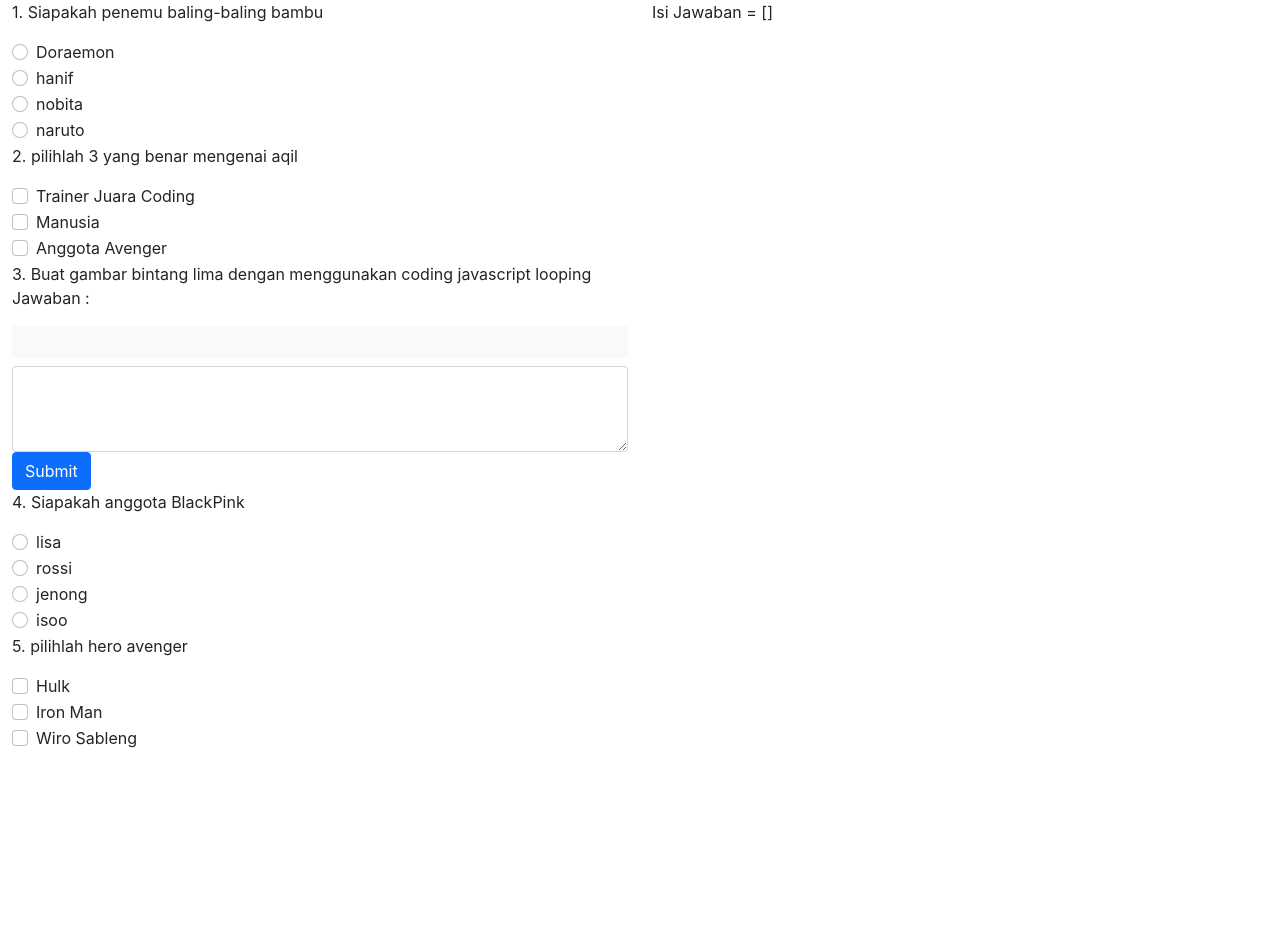
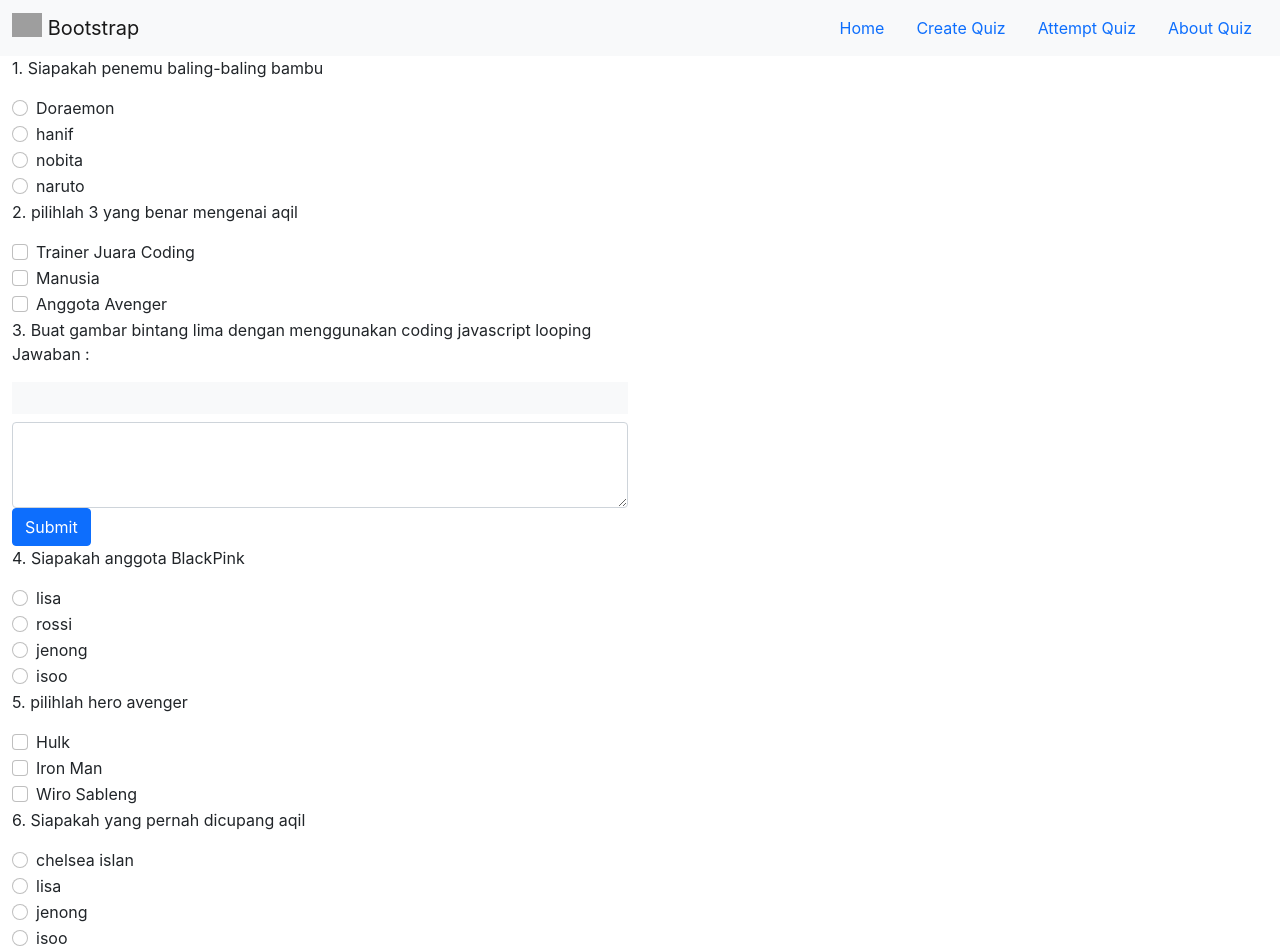
Before and after one commit to dewabrata/Batch7Questioner, a React (Create React App) app: page / in a window 1280 px wide. Before the commit the page ends 800 px from the top, so only its background shows below. Built offline with nearby package versions, Linux system fonts and the light colour scheme; grey boxes are pictures that could not be loaded.

Commit message:
update ui

```diff
--- a/src/App.js
+++ b/src/App.js
@@ -4,6 +4,7 @@ import React, { Component } from 'react'
 import TextArea from './component/TextArea';
 import RadioButton from './component/RadioButton';
 import CheckBox from './component/CheckBox';
+import ResultNilai from './component/ResultNilai';
 
 class App extends Component {
 
@@ -22,7 +23,7 @@ class App extends Component {
     newJawaban.push(jawaban);
 
     let hasilJawaban = this.kalkulasiNilai(newJawaban);
-    console.log(hasilJawaban)
+    hasilJawaban.sort((a, b) => a.soal_no - b.soal_no)
 
     this.setState({ jawabanSoal: newJawaban, hasilJawabanSoal: hasilJawaban });
 
@@ -90,7 +91,31 @@ class App extends Component {
 
   render() {
     return (
+      <div>
+
+        <nav className="navbar navbar-light bg-light">
           <div className="container-fluid">
+            <a className="navbar-brand" href="#">
+              <img src="https://asset-a.grid.id/crop/0x0:0x0/700x465/photo/2019/12/04/3396318833.jpg" alt="" width="30" height="24" className="d-inline-block align-top" /> Bootstrap</a>
+            <ul className="nav justify-content-end">
+              <li className="nav-item">
+                <a className="nav-link active" aria-current="page" href="#">Home</a>
+              </li>
+              <li className="nav-item">
+                <a className="nav-link" href="#">Create Quiz</a>
+              </li>
+              <li className="nav-item">
+                <a className="nav-link" href="#">Attempt Quiz</a>
+              </li>
+              <li className="nav-item">
+              <a className="nav-link" href="#">About Quiz</a>
+              </li>
+            </ul>
+          </div>
+        </nav>
+
+        <div className="container-fluid">
+
           <div className="row">
             <div className="col">
               <form>
@@ -109,9 +134,11 @@ class App extends Component {
             </div>
             <div className="col">
               <div className="sticky-top">
-              <p>Isi Jawaban = {JSON.stringify(this.state.hasilJawabanSoal)}</p>
+                <ResultNilai jawaban={this.state.hasilJawabanSoal} />
+
               </div>
 
+            </div>
           </div>
         </div>
       </div>
--- /dev/null
+++ b/src/component/ResultNilai.js
@@ -0,0 +1,30 @@
+import React, { Component } from 'react'
+
+export default class ResultNilai extends Component {
+    render() {
+        return (
+            <div>
+            <ul className="list-group">
+
+
+                {
+
+
+
+
+                this.props.jawaban.map((jawab)=>{
+
+                    if (jawab.hasil ==="benar"){
+                    return  <li className="list-group-item bg-primary">Jawaban soal {jawab.soal_no} {jawab.hasil}</li>
+                    }else if (jawab.hasil ==="salah"){
+                    return <li className="list-group-item bg-danger">Jawaban soal {jawab.soal_no} {jawab.hasil}</li>
+
+                    }
+
+
+                })}
+                </ul>
+            </div>
+        )
+    }
+}
--- a/src/model/Model.js
+++ b/src/model/Model.js
@@ -35,4 +35,13 @@ export const data = JSON.parse(`[{
 	"option": ["Hulk", "Iron Man", "Wiro Sableng"],
 	"kunci": ["Hulk", "Iron Man"],
 	"score": 20
+},{
+	"type": "radio",
+	"soal": "Siapakah yang pernah dicupang aqil ",
+	"a": "chelsea islan",
+	"b": "lisa",
+	"c": "jenong",
+	"d": "isoo",
+	"kunci": "a",
+	"score": 20
 }]`);
```
Also changed, not shown: 1 other file (tests, documents, lock files or other folders). Lines whose indentation alone changed are shown as unchanged.
